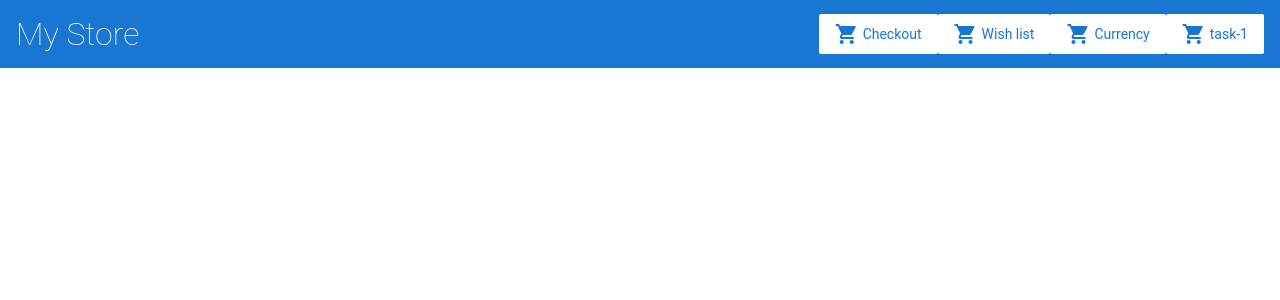
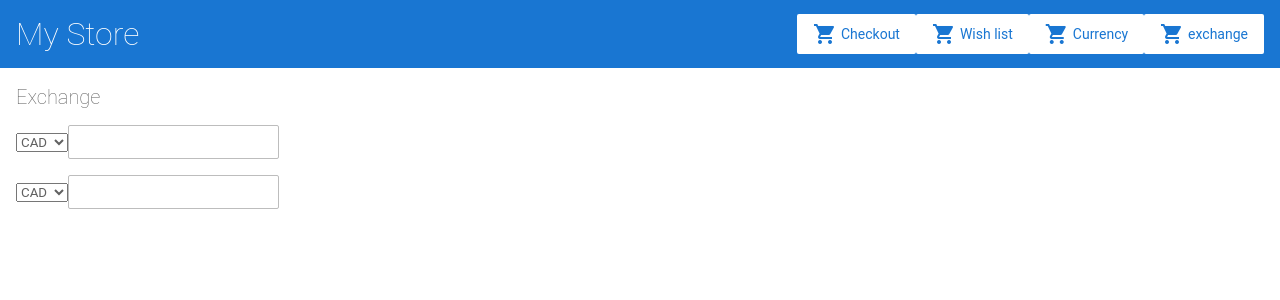
Before and after one commit to khachapuridze/angular-tutorial-first, an Angular app: page /exchange in a window 1280 px wide. Before the commit this address led to /. Shown: the top 300 px of the page. Built offline with nearby package versions, Linux system fonts and the light colour scheme.

Commit message:
feat(4-Observables-Rxjs) tasks in Progress

```diff
--- a/src/app/app.module.ts
+++ b/src/app/app.module.ts
@@ -14,7 +14,7 @@ import { ShippingComponent } from './shipping/shipping.component';
 import { HttpClientModule } from '@angular/common/http';
 import { ReactiveFormsModule } from '@angular/forms';
 import { CurrencyComponent } from './currency/currency.component';
-import { TaskComponent } from './task/task.component';
+import { exchangeCurrency } from './exchange/exchangeCurrency.component';
 
 @NgModule({
   declarations: [
@@ -27,7 +27,7 @@ import { TaskComponent } from './task/task.component';
     WishlistComponent,
     ShippingComponent,
     CurrencyComponent,
-    TaskComponent
+    exchangeCurrency
   ],
   imports: [
     BrowserModule,
@@ -48,7 +48,7 @@ import { TaskComponent } from './task/task.component';
     },
     { path: 'shipping', component: ShippingComponent },
     { path: 'currency', component: CurrencyComponent },
-    { path: 'task', component: TaskComponent },
+    { path: 'exchange', component: exchangeCurrency },
   ])
   ],
   providers: [],
--- /dev/null
+++ b/src/app/exchange/exchangeCurrency.component.html
@@ -0,0 +1,16 @@
+ <h2>Exchange</h2>
+<form [formGroup]="exchangeForm">
+    <div>
+        <select>
+            <option [value]="currency" *ngFor="let currency of currencies">{{currency}}</option>
+        </select>
+        <input formControlName="currency1" class="form-control" type="number" (change)="Change($event.target.value)">
+    </div>
+
+    <div>
+        <select>
+            <option [value]="currency" *ngFor="let currency of currencies">{{currency}}</option>
+        </select>
+        <input formControlName="currency2" class="form-control" type="number" (change)="Change($event.target.value)">
+    </div>
+</form>
--- /dev/null
+++ b/src/app/exchange/exchangeCurrency.component.ts
@@ -0,0 +1,45 @@
+import { Component, OnInit } from '@angular/core';
+import { CurrencyService } from "../currency.service";
+import { FormBuilder, FormControl } from '@angular/forms';
+import { HttpClient } from '@angular/common/http';
+
+
+@Component({
+  selector: 'app-exchange',
+  templateUrl: './exchangeCurrency.component.html',
+  styleUrls: ['./exchangeCurrency.component.scss']
+})
+export class exchangeCurrency implements OnInit {
+  currencies;
+  currency1;
+  currency2;
+  exchangeForm;
+  constructor(private currencyService: CurrencyService,
+    private httpclient: HttpClient,
+    private forms: FormBuilder) {
+    this.currencies = currencyService.getcurrency();
+    this.exchangeForm = forms.group({
+      currency1: '',
+      currency2: ''
+    })
+  }
+
+  ngOnInit() {
+
+
+  }
+  get currency() {
+    return this.exchangeForm.get('currency1') as FormControl;
+  }
+  get target() {
+    return this.exchangeForm.get('currency2') as FormControl;
+  }
+
+  Change(value) {
+    for(const curr of this.currencies){
+      const url = this.httpclient.get(`https://api.exchangeratesapi.io/latest?symbols=${curr}`);
+      return url;
+    }
+
+  }
+}
--- a/src/app/task/task.component.html
+++ /dev/null
@@ -1,14 +0,0 @@
-<p>task works!</p>
-
-
-<select>
-    <option value="USD" >Usd</option>
-  </select>
-  <select>
-    <option value="EUR">Eur</option>
-  </select>
-  <button type="submit" (click)="currencyget()">Submit</button>
-
-    <div>
-        <label >{{currency.rate}}</label>
-    </div>
--- a/src/app/task/task.component.ts
+++ /dev/null
@@ -1,26 +0,0 @@
-import { Component, OnInit } from '@angular/core';
-import { CurrencyService } from "./../currency.service";
-import { from } from 'rxjs';
-
-@Component({
-  selector: 'app-task',
-  templateUrl: './task.component.html',
-  styleUrls: ['./task.component.scss']
-})
-export class TaskComponent implements OnInit {
-  currency1;
-  currency2;
-  constructor(private currencyService: CurrencyService) {
-
-   }
-
-  ngOnInit() {
-  }
-  currencyget(value){
-    this.rates.push(value);
-    return this
-
-  }
-
-
-}
--- a/src/app/top-bar/top-bar.component.html
+++ b/src/app/top-bar/top-bar.component.html
@@ -17,8 +17,8 @@
     Currency
 </a>
 
-<a [routerLink]="['/task']" class="button fancy-button">
+<a [routerLink]="['/exchange']" class="button fancy-button">
     <i class="material-icons">shopping_cart</i>
-    task-1
+    exchange
 </a>
 </div>
```
Also changed, not shown: src/app/exchange-currency.service.ts (added, +25 -0 lines), src/app/task-1.service.ts (deleted, +0 -19 lines), src/app/exchange/exchangeCurrency.component.scss (added).
